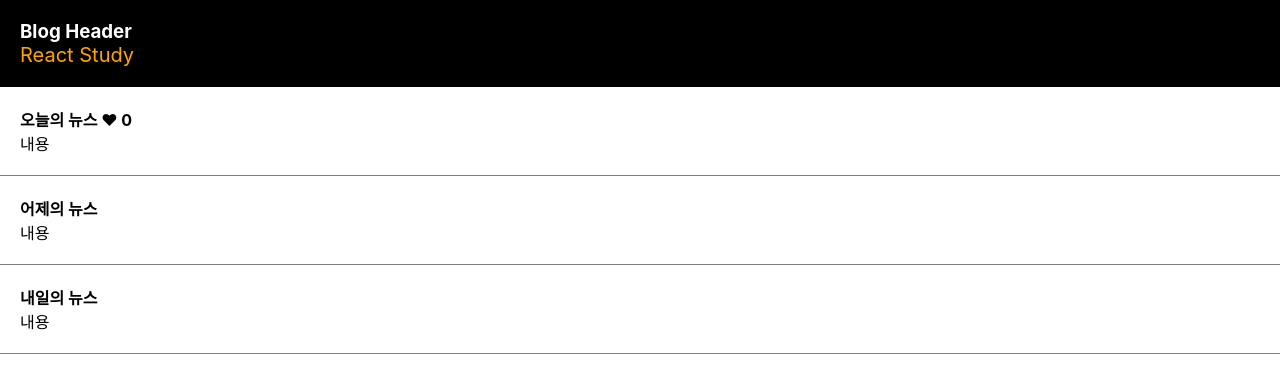
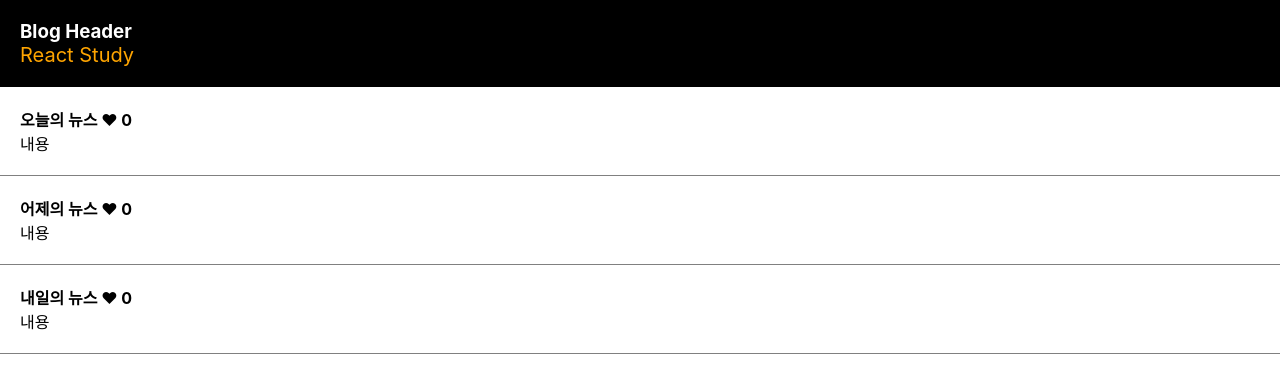
Before and after one commit to YuYoungKwang/fe-react-study, a React (Create React App) app: page / in a window 1280 px wide. Shown: the top 368 px of the page. Built offline with nearby package versions, Linux system fonts and the light colour scheme.

Commit message:
포스트 항목 반복처리, 좋아요 개수 분할

```diff
--- a/src/newsblog/NewsBlog.js
+++ b/src/newsblog/NewsBlog.js
@@ -13,9 +13,10 @@ function NewsBlog(){
 
     let [news, setNews] = useState(['오늘의 뉴스', '어제의 뉴스', '내일의 뉴스']);
 
-    let [likeCount, setLikeCount] = useState(0);
+    let [likeCount,setLikeCount] = useState([0,0,0]);
 
     let [modalFlag, setModalFlag] = useState(false);
+
 
     return(
         <div>
@@ -23,13 +24,29 @@ function NewsBlog(){
                 <h3>Blog Header</h3>
                 <div style={{color:"orange", fontSize:"20px"}}>{title}</div>
             </div>
-
-            <div className='post-list'>
+            {
+                news.map((val, index)=>{
+                    return (
+                        <div className='post-list'>
+                            <h4 onClick={()=>{
+                                setModalFlag( !modalFlag);
+                            }}>{val} <span onClick={(event)=>{
+                                event.stopPropagation();
+                                let temp = [...likeCount];
+                                temp[index] += 1;
+                                setLikeCount(temp);
+                            }}>❤</span> {likeCount[index]}</h4>
+                            <p>내용</p>
+                        </div>
+                    );
+                })
+            }
+            {/* <div className='post-list'>
                 <h4 onClick={()=>{
 
                     setModalFlag( !modalFlag);
 
-                    /* setModalFlag(modalFlag ? false : true) */
+                    // setModalFlag(modalFlag ? false : true)
                     // if(modalFlag == true){
                     //     setModalFlag(false);
                     // }else{
@@ -48,7 +65,7 @@ function NewsBlog(){
             <div className='post-list'>
                 <h4>{news[2]}</h4>
                 <p>내용</p>
-            </div>
+            </div> */}
 
             {/* <div className='post-list'>
                 <h4>오늘의 뉴스</h4>
```
